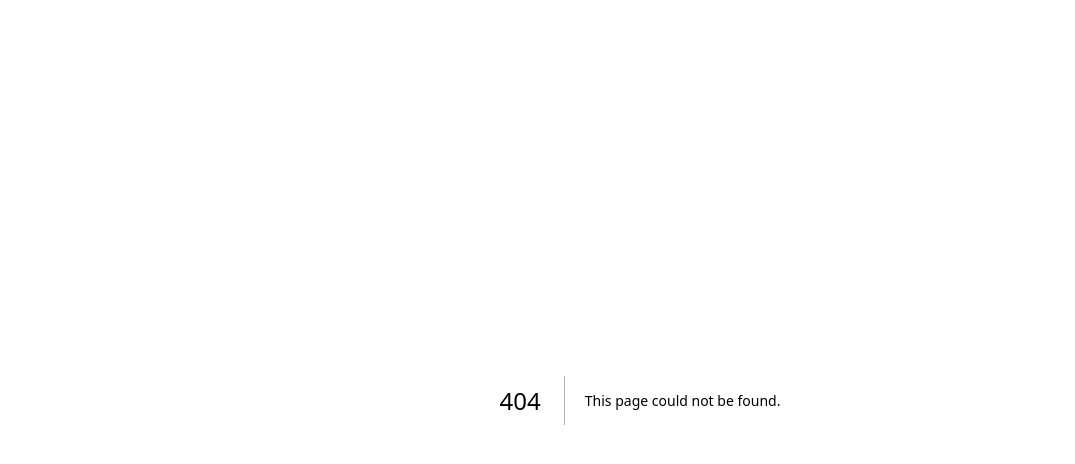
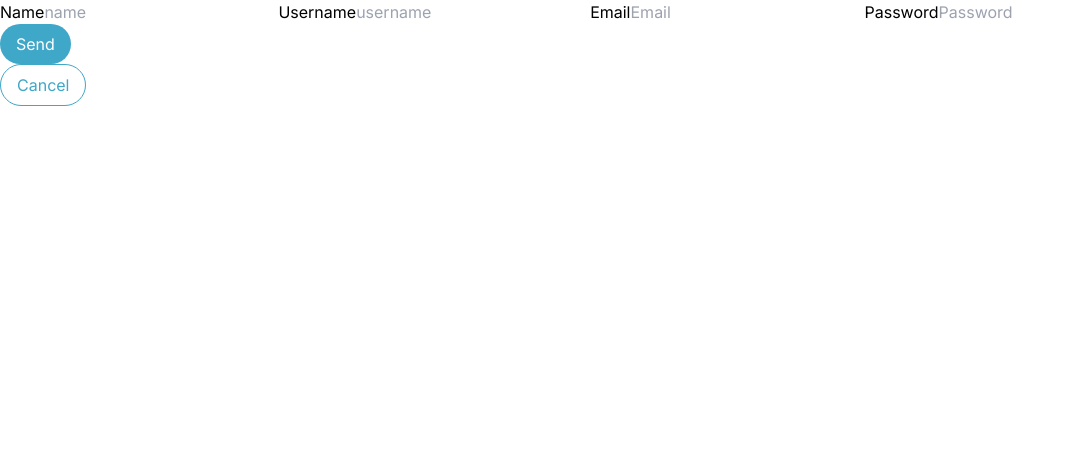
Before and after one commit to Augusto-DF/clinicManagement, a Next.js app: page /register in a window 1280 px wide. Before the commit this address had no page. Shown: the top 464 px of the page, without its empty margins (0-1075 px from the left). Built offline with nearby package versions, Linux system fonts and the light colour scheme.

Commit message:
feat: Create register view

```diff
--- /dev/null
+++ b/app/register/constants.js
@@ -0,0 +1,44 @@
+const REGISTER_FORM_FIELDS = [
+  {
+    label: "Name",
+    props: {
+      type: "text",
+      name: "name",
+      alt: "Tap your name",
+      placeholder: "name",
+      required: true,
+    },
+  },
+  {
+    label: "Username",
+    props: {
+      type: "text",
+      name: "username",
+      alt: "Tap your username",
+      placeholder: "username",
+      required: true,
+    },
+  },
+  {
+    label: "Email",
+    props: {
+      type: "email",
+      name: "email",
+      alt: "Tap your email",
+      placeholder: "Email",
+      required: true,
+    },
+  },
+  {
+    label: "Password",
+    props: {
+      type: "password",
+      name: "password",
+      alt: "Tap your password",
+      placeholder: "Password",
+      required: true,
+    },
+  },
+];
+
+export { REGISTER_FORM_FIELDS };
--- /dev/null
+++ b/app/register/page.jsx
@@ -0,0 +1,27 @@
+import Button from "@/components/Button";
+import { BUTTON_THEMES } from "@/components/Button/constants";
+import { REGISTER_FORM_FIELDS } from "./constants";
+import { createUserAction } from "@/services/actions/user-actions";
+
+const Register = () => {
+  return (
+    <main>
+      <form action={createUserAction}>
+        <div>
+          {REGISTER_FORM_FIELDS.map((field, index) => (
+            <>
+              <label key={index}>{field.label}</label>
+              <input {...field.props} />
+            </>
+          ))}
+        </div>
+        <div>
+          <Button type="submit">Send</Button>
+          <Button theme={BUTTON_THEMES.OUTLINED}>Cancel</Button>
+        </div>
+      </form>
+    </main>
+  );
+};
+
+export default Register;
```
